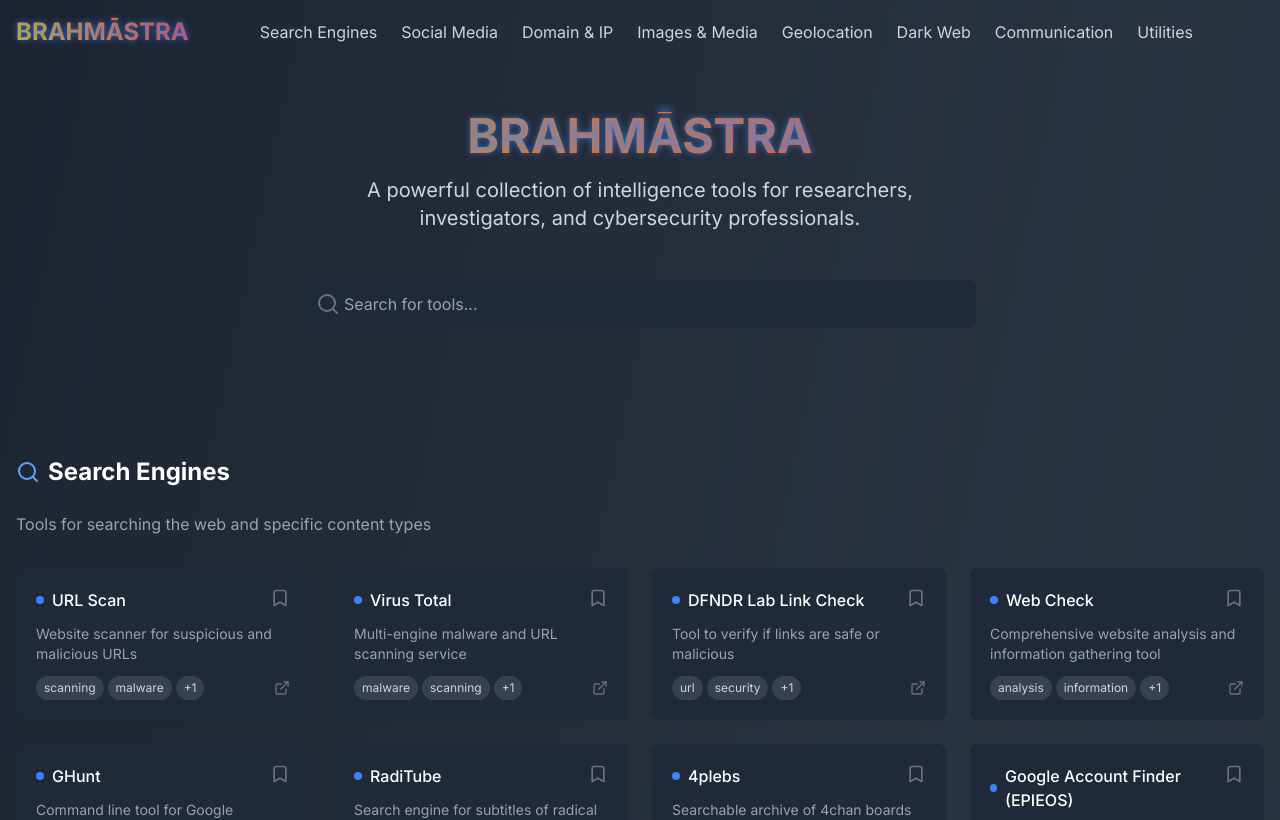
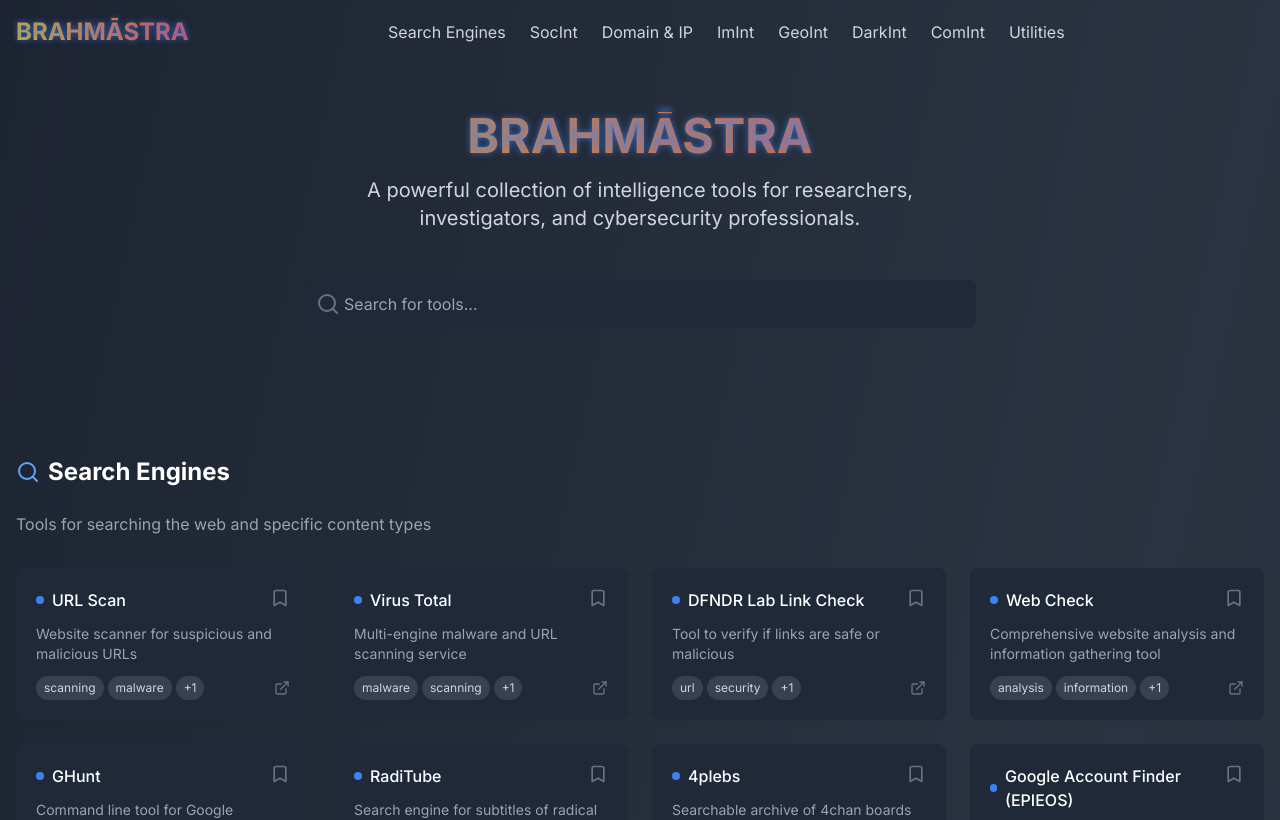
Before and after one commit to S3lc0uth/Brahmastra-OSINT, a React (Vite) app: page / in a window 1280 px wide. Shown: the top 820 px of the page. Built offline with nearby package versions, Linux system fonts and the light colour scheme.

Commit message:
Update categories.ts

```diff
--- a/src/data/categories.ts
+++ b/src/data/categories.ts
@@ -9,7 +9,7 @@
     },
     {
         id: "social-media",
-        name: "Social Media",
+        name: "SocInt",
         description: "Tools for gathering intelligence from social platforms",
         icon: "users",
     },
@@ -22,26 +22,26 @@
     },
     {
         id: "images-media",
-        name: "Images & Media",
+        name: "ImInt",
         description:
             "Tools for analyzing and gathering information from visual media",
         icon: "image",
     },
     {
         id: "geolocation",
-        name: "Geolocation",
+        name: "GeoInt",
         description: "Tools for geographical intelligence and mapping",
         icon: "map-pin",
     },
     {
         id: "darkweb",
-        name: "Dark Web",
+        name: "DarkInt",
         description: "Tools for investigating dark web content and services",
         icon: "shield",
     },
     {
         id: "communication",
-        name: "Communication",
+        name: "ComInt",
         description: "Tools for analyzing communication data and metadata",
         icon: "message-circle",
     },
```
